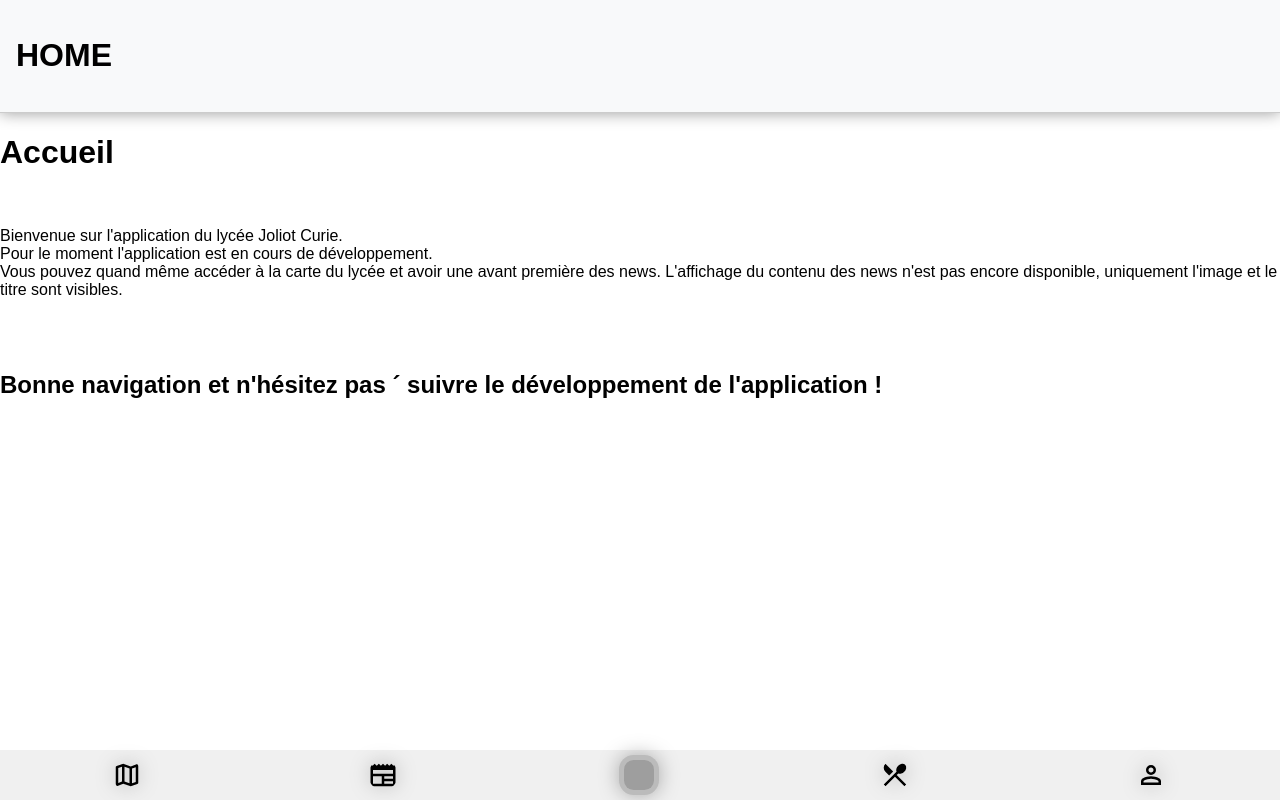
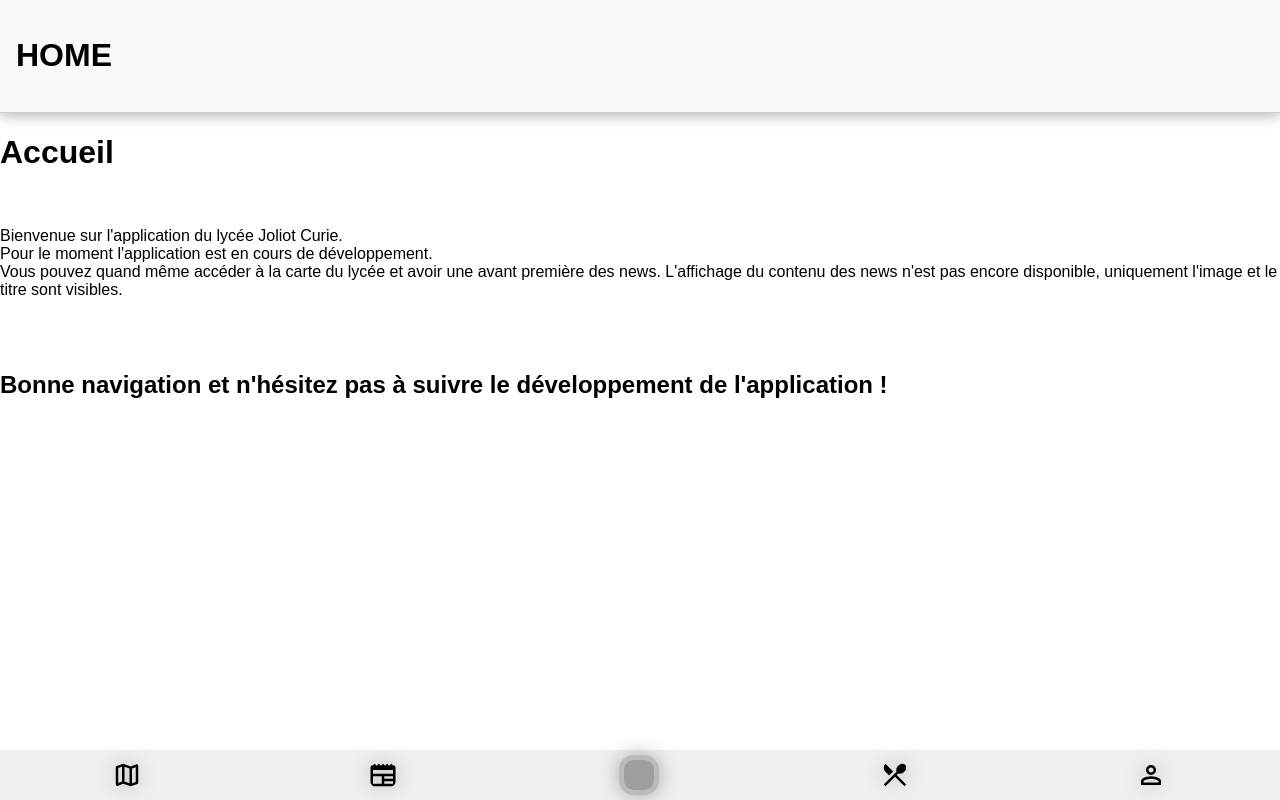
Before and after one commit to Slysoks/joliotapp, a React (Vite) app: page / in a window 1280 px wide. Built offline with nearby package versions, Linux system fonts and the light colour scheme; grey boxes are pictures that could not be loaded.

Commit message:
- Fixed &acute; to &agrave; line 16

```diff
--- a/src/assets/pages/Home/Home.jsx
+++ b/src/assets/pages/Home/Home.jsx
@@ -13,7 +13,7 @@ export default function Home() {
             </p>
             <br /><br/>
             <h2>
-                Bonne navigation et n&apos;h&eacute;sitez pas &acute; suivre le d&eacute;veloppement de l&apos;application !
+                Bonne navigation et n&apos;h&eacute;sitez pas &agrave; suivre le d&eacute;veloppement de l&apos;application !
             </h2>
         </div>
     );
```
